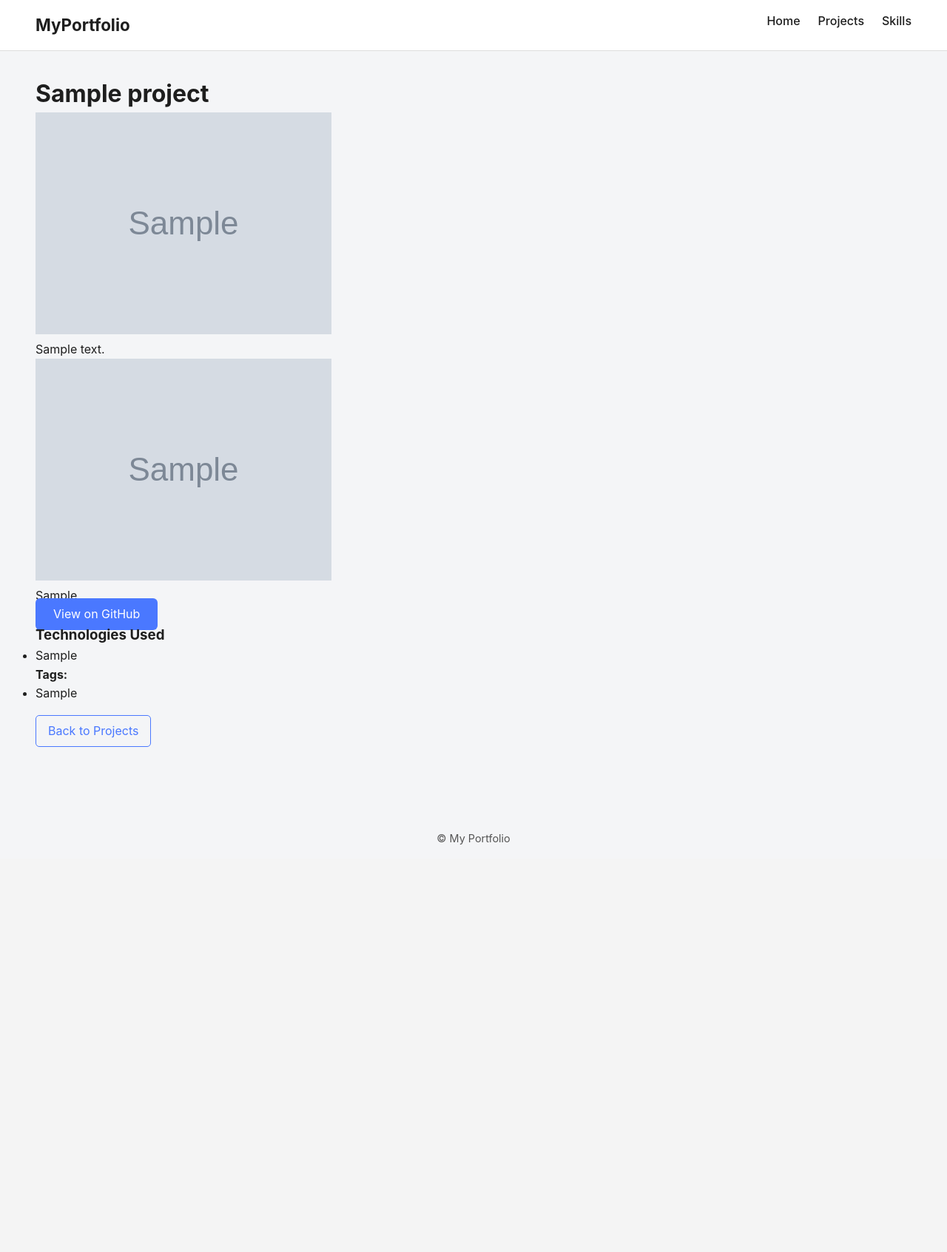
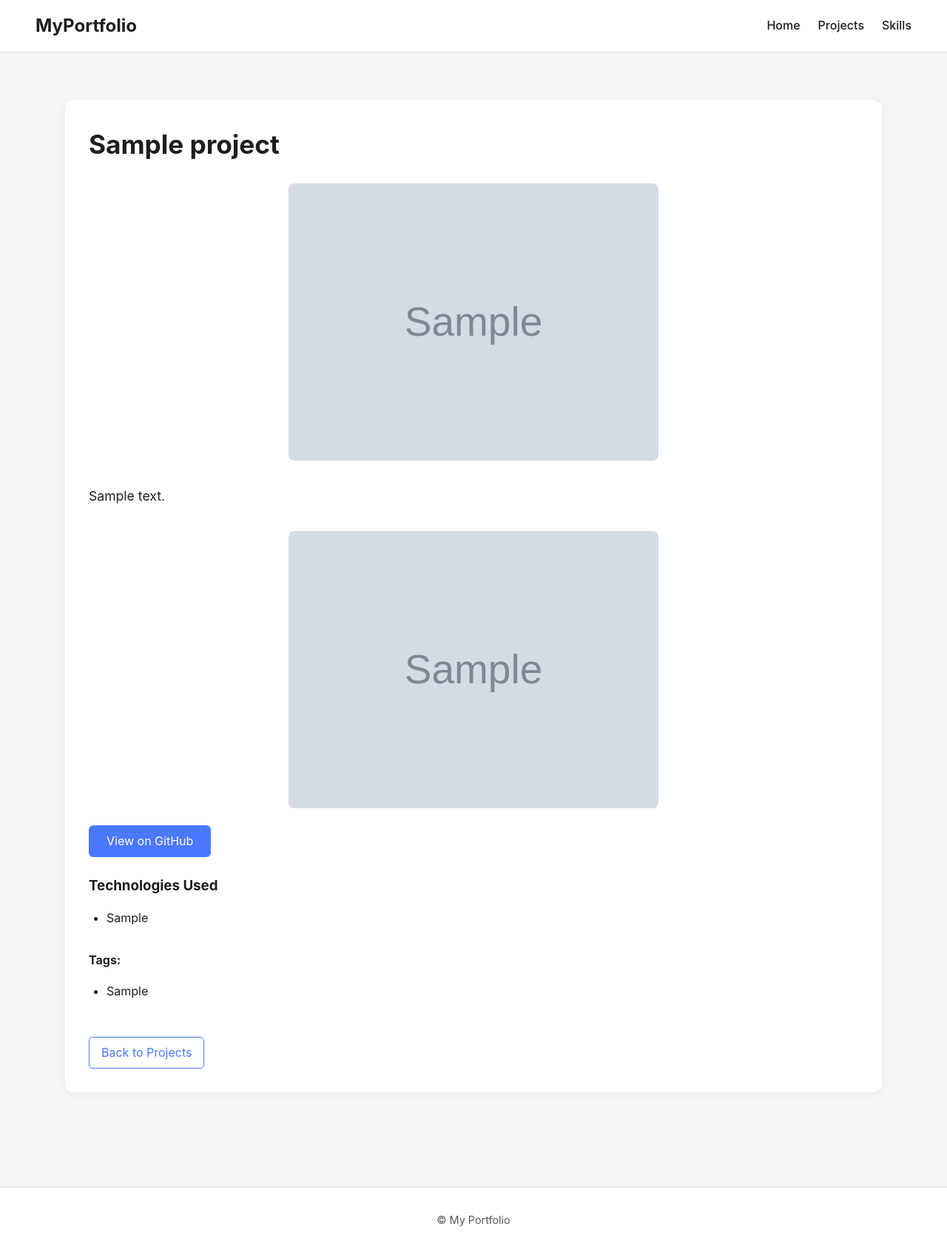
Before and after one commit to btyre1/PortfolioWebsite, a Django app: a page that uses portfolio_site/main/templates/main/project_detail.html in a window 1280 px wide. Shown: the whole page at 74% size. Before the commit the page ends 1142 px from the top, so only its background shows below. Run offline with Django 5.2, Linux system fonts and the light colour scheme; tables that the repository leaves empty hold one stand-in row (values such as "Sample post"); grey boxes marked "Sample" are stand-in pictures.

Commit message:
Fixed html & css design issues for project_detai.html

```diff
--- a/portfolio_site/main/static/css/style.css
+++ b/portfolio_site/main/static/css/style.css
@@ -18,13 +18,17 @@ body {
 .navbar {
     display: flex;
     justify-content: space-between;
+    align-items: center;
     padding: 1rem 3rem;
     background: #ffffff;
     border-bottom: 1px solid #ddd;
+    position: sticky;
+    top: 0;
+    z-index: 1000;
 }
 
 .nav-brand {
-    font-size: 1.4rem;
+    font-size: 1.5rem;
     font-weight: bold;
 }
 
@@ -38,6 +42,7 @@ body {
     text-decoration: none;
     color: #1e1e1e;
     font-weight: 500;
+    transition: color 0.3s ease;
 }
 
 .nav-links a:hover {
@@ -47,6 +52,8 @@ body {
 /* ===== MAIN CONTENT ===== */
 .content {
     padding: 2rem 3rem;
+    max-width: 1200px;
+    margin: auto;
 }
 
 /* ===== HERO SECTION ===== */
@@ -57,11 +64,12 @@ body {
 
 .hero h1 {
     font-size: 3rem;
+    margin-bottom: 1rem;
 }
 
 .hero p {
     font-size: 1.2rem;
-    margin: 1rem 0;
+    margin-bottom: 2rem;
 }
 
 .btn-primary {
@@ -70,6 +78,7 @@ body {
     color: white;
     border-radius: 6px;
     text-decoration: none;
+    transition: background 0.3s ease;
 }
 
 .btn-primary:hover {
@@ -87,7 +96,13 @@ body {
     background: white;
     padding: 1.4rem;
     border-radius: 12px;
-    box-shadow: 0 2px 8px rgba(0,0,0,0.08);
+    box-shadow: 0 2px 12px rgba(0,0,0,0.08);
+    transition: transform 0.3s ease, box-shadow 0.3s ease;
+}
+
+.card:hover {
+    transform: translateY(-5px);
+    box-shadow: 0 4px 20px rgba(0,0,0,0.12);
 }
 
 .card h3 {
@@ -102,6 +117,7 @@ body {
     color: #4a78ff;
     border-radius: 5px;
     text-decoration: none;
+    transition: all 0.3s ease;
 }
 
 .btn-secondary:hover {
@@ -109,26 +125,92 @@ body {
     color: white;
 }
 
-/* ===== SKILLS ===== */
-.skill-list {
-    max-width: 600px;
-    margin: auto;
+/* ===== PROJECT DETAIL PAGE ===== */
+.detail-container {
+    background: white;
+    padding: 2rem;
+    border-radius: 12px;
+    box-shadow: 0 2px 12px rgba(0,0,0,0.05);
+    margin: 2rem auto;
 }
 
-.skill-item {
-    margin-bottom: 1.2rem;
+.detail-container h1 {
+    margin-bottom: 1.5rem;
+    font-size: 2.2rem;
+}
+
+.project-thumbnail,
+.project-gallery {
+    margin-bottom: 2rem;
+}
+
+.project-thumbnail img,
+.project-gallery img {
+    width: 100%;
+    max-width: 500px;
+    height: auto;
+    border-radius: 8px;
+    object-fit: cover;
+    display: block;
+    margin: 1rem auto;
+}
+
+.project-long-desc {
+    margin-bottom: 2rem;
+    font-size: 1.1rem;
+    line-height: 1.8;
+}
+
+.detail-section h3,
+.project-tags h4 {
+    margin-bottom: 1rem;
+}
+
+.detail-section ul,
+.project-tags ul {
+    list-style: disc;
+    padding-left: 1.5rem;
+}
+
+.detail-section li,
+.project-tags li {
+    margin-bottom: 0.5rem;
+}
+
+/* Add spacing between GitHub link and sections */
+.detail-container > p,
+.detail-section,
+.project-tags {
+    margin-top: 2rem;
+    margin-bottom: 2rem;
+}
+
+/* ===== SKILLS ===== */
+.skills-container {
+    max-width: 800px;
+    margin: 2rem auto;
+}
+
+.skill {
+    margin-bottom: 1.5rem;
+}
+
+.skill-name {
+    font-weight: 600;
+    margin-bottom: 0.5rem;
 }
 
 .skill-bar {
     background: #e1e4ea;
-    height: 10px;
-    border-radius: 5px;
+    height: 12px;
+    border-radius: 6px;
+    overflow: hidden;
 }
 
 .skill-fill {
     height: 100%;
     background: #4a78ff;
-    border-radius: 5px;
+    border-radius: 6px;
     transition: width 1s ease-in-out;
 }
 
@@ -136,7 +218,29 @@ body {
 .footer {
     margin-top: 4rem;
     text-align: center;
-    padding: 1rem;
+    padding: 2rem 0;
     font-size: 0.9rem;
     color: #555;
+    background: #fff;
+    border-top: 1px solid #ddd;
 }
+
+/* ===== RESPONSIVE ===== */
+@media (max-width: 768px) {
+    .content {
+        padding: 1rem 2rem;
+    }
+
+    .hero h1 {
+        font-size: 2.2rem;
+    }
+
+    .card-grid {
+        grid-template-columns: 1fr;
+    }
+
+    .project-thumbnail img,
+    .project-gallery img {
+        max-width: 100%;
+    }
+}
--- a/portfolio_site/main/templates/main/project_detail.html
+++ b/portfolio_site/main/templates/main/project_detail.html
@@ -28,9 +28,6 @@
             {% for img in project.images.all %}
                 <div class="gallery-item">
                     <img src="{{ img.image.url }}" alt="{{ img.caption }}">
-                    {% if img.caption %}
-                        <p class="caption">{{ img.caption }}</p>
-                    {% endif %}
                 </div>
             {% endfor %}
         </div>
@@ -38,7 +35,11 @@
 
     <!-- GitHub / External Link -->
     {% if project.github_url %}
-        <p><a href="{{ project.github_url }}" target="_blank" class="btn-primary">View on GitHub</a></p>
+        <p>
+            <a href="{{ project.github_url }}" target="_blank" class="btn-primary">
+                View on GitHub
+            </a>
+        </p>
     {% endif %}
 
     <!-- Technologies Used -->
@@ -67,5 +68,6 @@
 
     <!-- Back Button -->
     <a href="/projects/" class="btn-secondary">Back to Projects</a>
+
 </div>
 {% endblock %}
--- a/portfolio_site/portfolio_site/settings.py
+++ b/portfolio_site/portfolio_site/settings.py
@@ -118,6 +118,7 @@ USE_TZ = True
 # https://docs.djangoproject.com/en/5.2/howto/static-files/
 
 STATIC_URL = 'static/'
+STATICFILES_DIRS = [BASE_DIR / "main" / "static"]
 
 # Default primary key field type
 # https://docs.djangoproject.com/en/5.2/ref/settings/#default-auto-field
```
